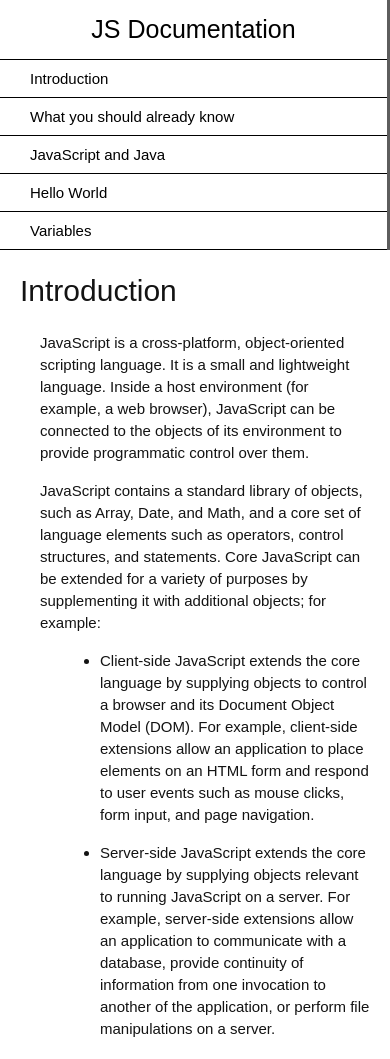
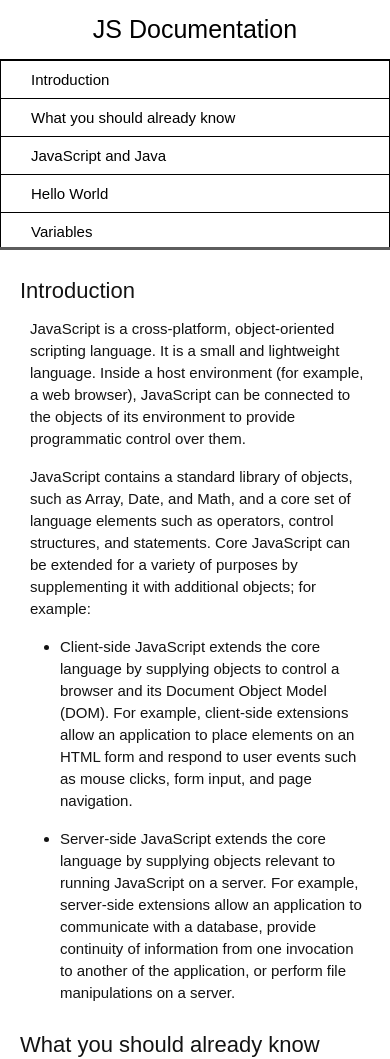
Before and after one commit to amarjitmangarhia/technical_documentation, a plain HTML site: page index.html in a window 390 px wide. Shown: the top 1059 px of the page. Drawn offline with Linux system fonts and the light colour scheme; a script that the page names is missing.

Commit message:
Update style.css

```diff
--- a/style.css
+++ b/style.css
@@ -56,8 +56,7 @@ html {
 }
 
 .main-section header {
-  font-size: 30px;
-
+  font-size: 25px;
   margin-bottom: 30px;
   margin-top: 30px;
 }
@@ -87,17 +86,17 @@ html {
 } */
 
 @media screen and (max-width: 815px) {
-  body {
-    position: absolute;
-    top: 0;
-    left: 0;
-  }
   #navbar {
     position: relative;
-    width: 100%;
-    border-right: 3px solid rgb(93, 93, 93);
+    min-width: 100%;
+    border-right: none;
+    border-bottom: 3px solid rgb(93, 93, 93);
     height: 250px;
     overflow: auto;
+  }
+
+  #navbar ul {
+    border: 1px solid;
   }
 
   #main-doc {
@@ -106,4 +105,18 @@ html {
     margin-top: 30px;
     font-size: 15px;
   }
+
+  .main-section article {
+    margin-left: 10px;
+  }
+
+  .main-section li {
+    margin-left: 30px;
+  }
+
+  .main-section header {
+    font-size: 22px;
+    margin: 0 0;
+    margin-top: 30px;
+  }
 }
```
